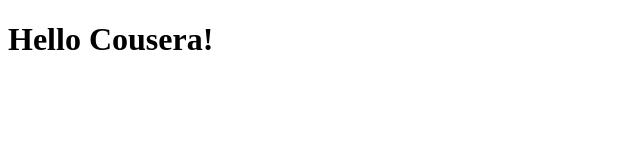
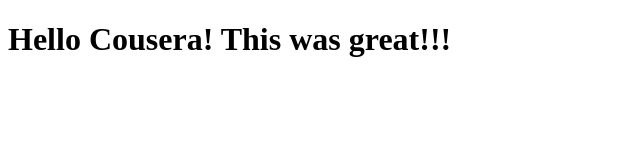
Before and after one commit to nannetteadams53/coursera-test, a plain HTML site: page site/index.html in a window 1280 px wide. Shown: the whole page, without its empty margins (0-640 px from the left). Drawn offline with Linux system fonts and the light colour scheme.

Commit message:
Small addition to our page content

```diff
--- a/site/index.html
+++ b/site/index.html
@@ -4,6 +4,6 @@
 	<title>OMG This Was Fast</title>
 </head>
 <body>
-<h1>Hello Cousera!</h1>
+<h1>Hello Cousera! This was great!!!</h1>
 </body>
 </html>
```
